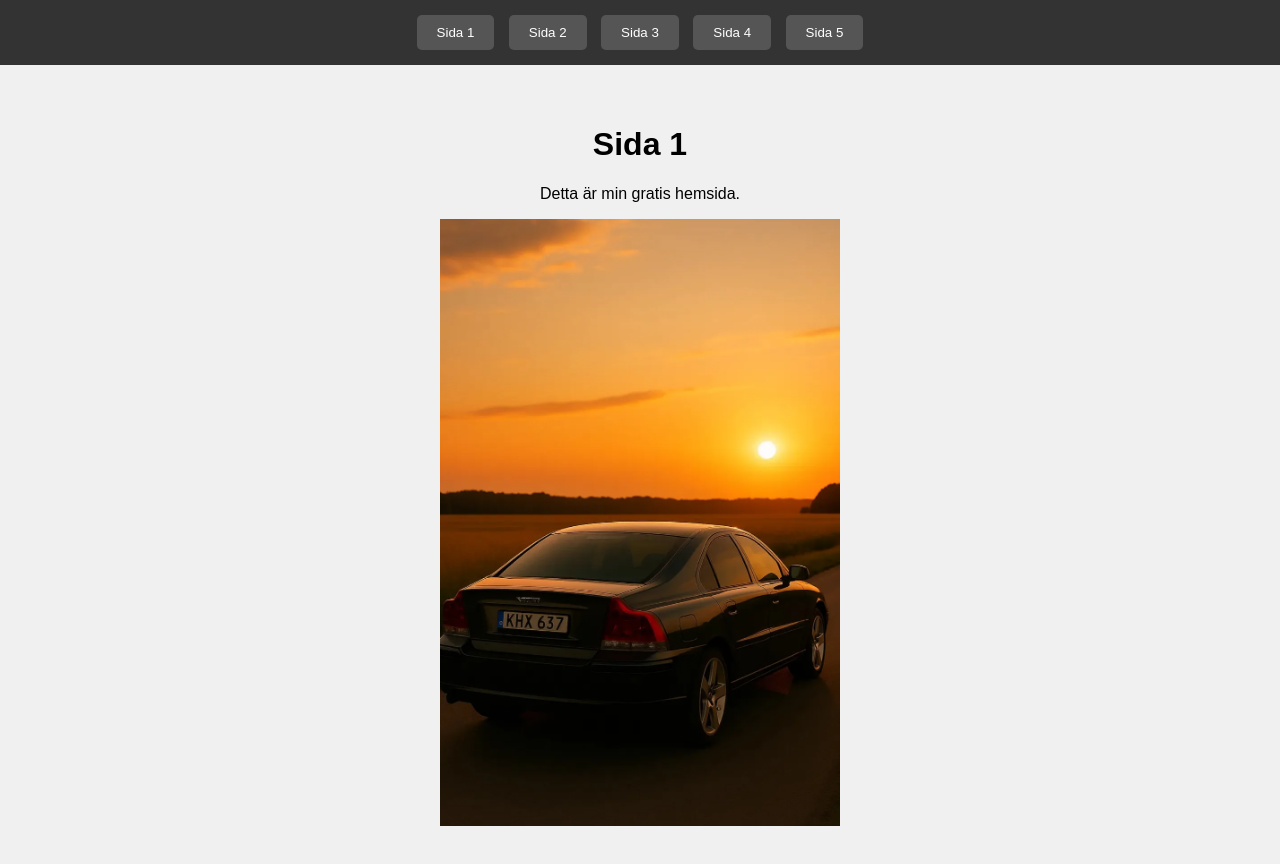
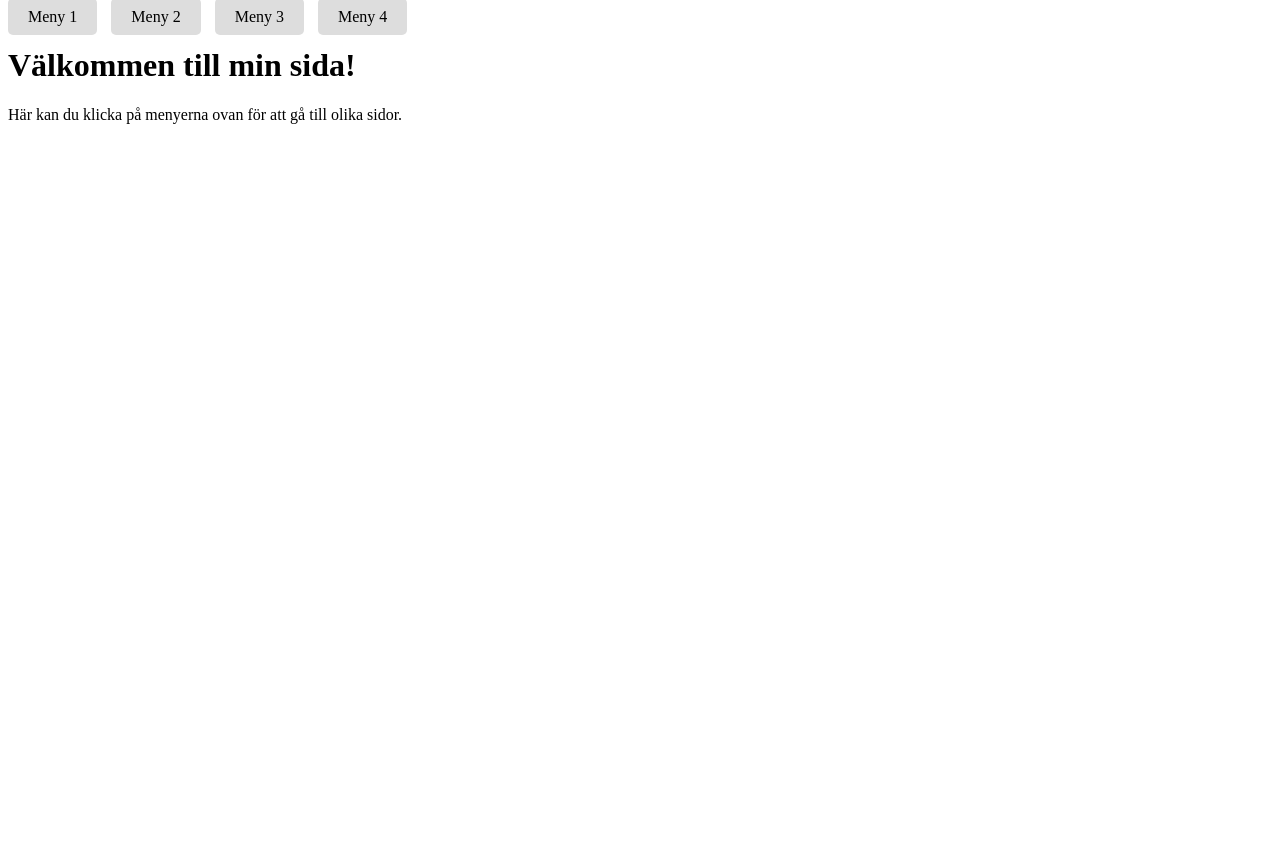
Before and after one commit to Pontus074/pvatsoy-hash.github.io, a plain HTML site: page index.html in a window 1280 px wide. After the commit the page ends 800 px from the top, so only its background shows below. Drawn offline with Linux system fonts and the light colour scheme.

Commit message:
Update index.html

```diff
--- a/index.html
+++ b/index.html
@@ -2,82 +2,38 @@
 <html lang="sv">
 <head>
   <meta charset="UTF-8">
-  <title>Min hemsida med flera sidor</title>
+  <title>Min startsida</title>
   <style>
-    body {
-      font-family: Arial, sans-serif;
-      background: #f0f0f0;
-      margin: 0;
-      padding: 0;
-      text-align: center;
+    /* Enkel styling för menyerna */
+    nav {
+      margin-bottom: 20px;
     }
-    nav {
-      background: #333;
-      padding: 10px;
-    }
-    nav button {
-      background: #555;
-      color: white;
-      border: none;
+    nav a {
+      text-decoration: none;
       padding: 10px 20px;
-      margin: 5px;
-      cursor: pointer;
+      margin-right: 10px;
+      background-color: #ddd;
+      color: black;
       border-radius: 5px;
     }
-    nav button:hover {
-      background: #777;
-    }
-    .page {
-      display: none;
-      padding: 40px;
-    }
-    .active {
-      display: block;
+    nav a:hover {
+      background-color: #aaa;
     }
   </style>
 </head>
 <body>
+
+  <!-- Meny -->
   <nav>
-    <button onclick="showPage(1)">Sida 1</button>
-    <button onclick="showPage(2)">Sida 2</button>
-    <button onclick="showPage(3)">Sida 3</button>
-    <button onclick="showPage(4)">Sida 4</button>
-    <button onclick="showPage(5)">Sida 5</button>
+    <a href="sida1.html">Meny 1</a>
+    <a href="sida2.html">Meny 2</a>
+    <a href="sida3.html">Meny 3</a>
+    <a href="sida4.html">Meny 4</a>
   </nav>
 
-  <div id="page1" class="page active">
-  <h1>Sida 1</h1>
-  <p>Detta är min gratis hemsida.</p>
-  <img src="minbild.png" alt="Min bild" width="400">
-</div>
+  <!-- Välkomsttext -->
+  <h1>Välkommen till min sida!</h1>
+  <p>Här kan du klicka på menyerna ovan för att gå till olika sidor.</p>
 
-  <div id="page2" class="page">
-    <h1>Sida 2</h1>
-    <p>Här står texten för andra sidan.</p>
-  </div>
-
-  <div id="page3" class="page">
-    <h1>Sida 3</h1>
-    <p>Detta är texten på tredje sidan.</p>
-  </div>
-
-  <div id="page4" class="page">
-    <h1>Sida 4</h1>
-    <p>Detta är texten på fjärde sidan.</p>
-  </div>
-
-  <div id="page5" class="page">
-    <h1>Sida 5</h1>
-    <p>Detta är texten på femte sidan.</p>
-  </div>
-
-  <script>
-    function showPage(num) {
-      // Göm alla sidor
-      document.querySelectorAll(".page").forEach(p => p.classList.remove("active"));
-      // Visa vald sida
-      document.getElementById("page" + num).classList.add("active");
-    }
-  </script>
 </body>
 </html>
```
